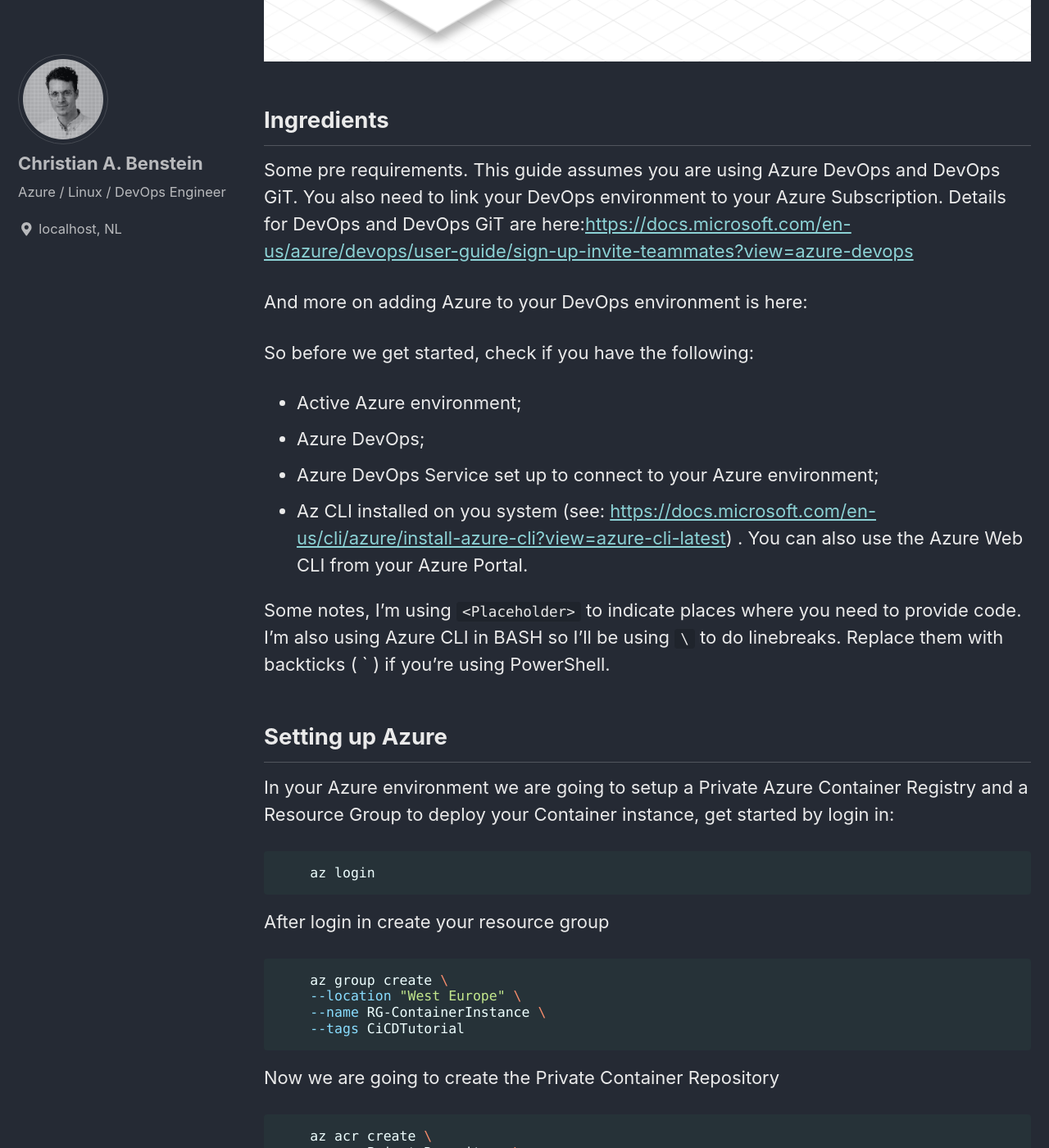
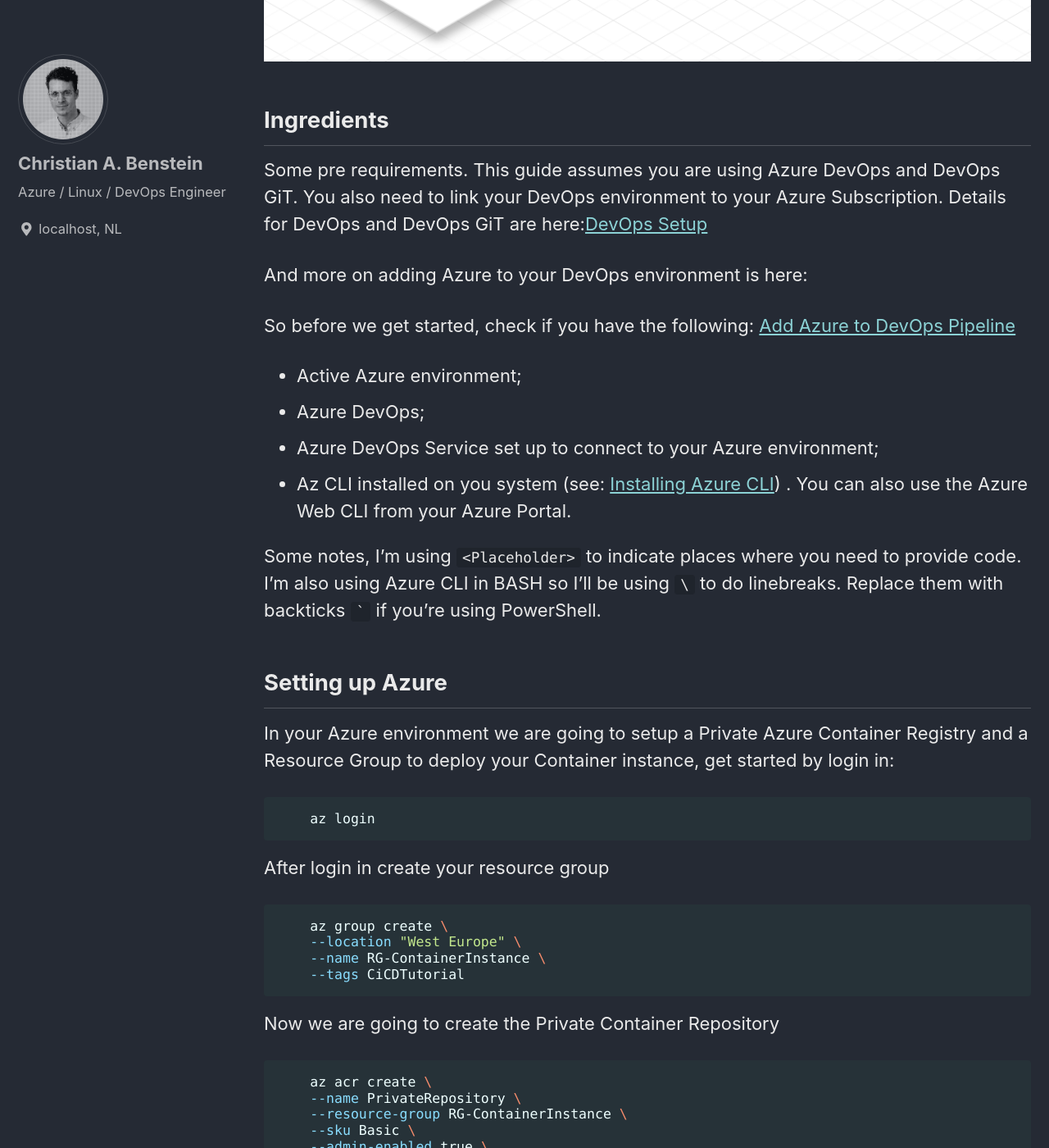
Before and after one commit to KingOfSpades/blog, a Jekyll site: the page built from _posts/2019-10-16-DIY-Personal-CICD-Pipline.md, in a window 1280 px wide and 1400 px high, scrolled down 969 px. Shown: the whole window at 82% size. Built offline with Jekyll 4.4.1, drawn with Linux system fonts in a browser that asks for light colours; cached includes are drawn as plain includes; some of the changed text lies outside the part shown.

Commit message:
Some formatting

````diff
--- a/_posts/2019-10-16-DIY-Personal-CICD-Pipline.md
+++ b/_posts/2019-10-16-DIY-Personal-CICD-Pipline.md
@@ -20,21 +20,20 @@ This looks a little like this:
 
 ## Ingredients
 
-Some pre requirements. This guide assumes you are using Azure DevOps and DevOps GiT. You also need to link your DevOps environment to your Azure Subscription. Details for DevOps and DevOps GiT are here:[https://docs.microsoft.com/en-us/azure/devops/user-guide/sign-up-invite-teammates?view=azure-devops](https://docs.microsoft.com/en-us/azure/devops/user-guide/sign-up-invite-teammates?view=azure-devops)
+Some pre requirements. This guide assumes you are using Azure DevOps and DevOps GiT. You also need to link your DevOps environment to your Azure Subscription. Details for DevOps and DevOps GiT are here:[DevOps Setup](https://docs.microsoft.com/en-us/azure/devops/user-guide/sign-up-invite-teammates?view=azure-devops)
 
 And more on adding Azure to your DevOps environment is here:
 
-So before we get started, check if you have the following:
+So before we get started, check if you have the following: [Add Azure to DevOps Pipeline](https://docs.microsoft.com/en-us/azure/devops/pipelines/library/connect-to-azure?view=azure-devops)
 
 - Active Azure environment;
 - Azure DevOps;
 - Azure DevOps Service set up to connect to your Azure environment;
-- Az CLI installed on you system (see: [https://docs.microsoft.com/en-us/cli/azure/install-azure-cli?view=azure-cli-latest](https://docs.microsoft.com/en-us/cli/azure/install-azure-cli?view=azure-cli-latest)) . You can also use the Azure Web CLI from your Azure Portal.
+- Az CLI installed on you system (see: [Installing Azure CLI](https://docs.microsoft.com/en-us/cli/azure/install-azure-cli?view=azure-cli-latest)) . You can also use the Azure Web CLI from your Azure Portal.
 
-Some notes, I'm using `<Placeholder>` to indicate places where you need to provide code. I'm also using Azure CLI in BASH so I'll be using `\` to do linebreaks. Replace them with backticks ( ` ) if you're using PowerShell.
+Some notes, I'm using `<Placeholder>` to indicate places where you need to provide code. I'm also using Azure CLI in BASH so I'll be using `\` to do linebreaks. Replace them with backticks ``` ` ``` if you're using PowerShell.
 
 ## Setting up Azure
-
 In your Azure environment we are going to setup a Private Azure Container Registry and a Resource Group to deploy your Container instance, get started by login in:
 ```bash
     az login
@@ -64,7 +63,6 @@ Now (from the Azure Portal) go to `Dashboard > Container registries > PrivateRep
 ![Azure Portal](https://blog.benstein.nl/assets/images/Untitled-37464db4-5794-4f9f-93b6-798822be18f1.png)
 
 Note down the following:
-
 - Login server
 - Username
 - Password
@@ -74,7 +72,6 @@ You'll need this in your Build pipeline.
 Now we're done on the Azure side. Time to switch over to Azure DevOps
 
 ## Setting up DevOps Pipeline
-
 In Azure DevOps navigate to your project and go to `Pipelines > Builds`. We are going to setup a pipeline that is triggered by a commit to the Master Branch. Select `New` and then `New Build Pipeline` .
 
 Select your source (in this case I'm using Azure Repos)
````
Also changed, not shown: other parts of _posts/2019-10-16-DIY-Personal-CICD-Pipline.md (+1 -1 lines).
